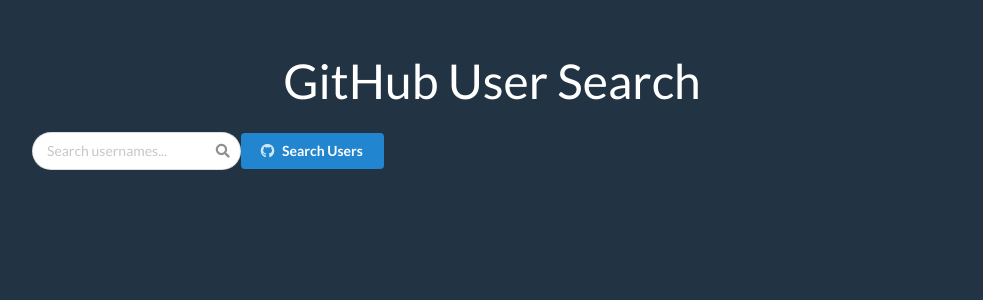
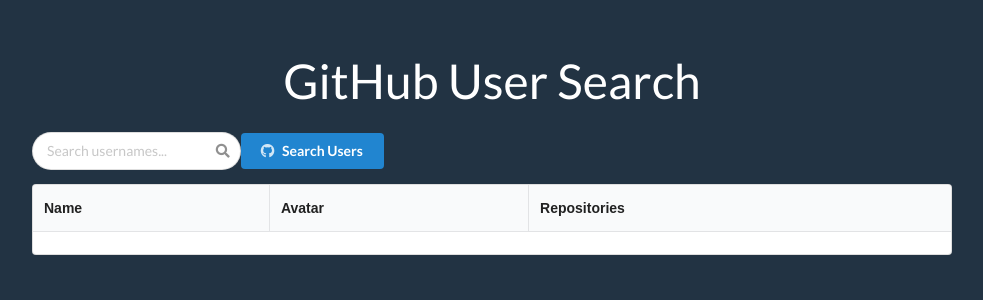
Before and after one commit to KevinKM3/github-users, a React (Create React App) app: page / in a window 1280 px wide. Shown: the top 300 px of the page, without its empty margins (148-1131 px from the left). Built offline with nearby package versions, Linux system fonts and the light colour scheme.

Commit message:
results-table

```diff
--- a/src/App.js
+++ b/src/App.js
@@ -2,6 +2,7 @@
 import Search from "./components/Search";
 
 import "./App.css";
+import Info from "./components/Info";
 
 function App() {
   return (
--- a/src/components/Info.js
+++ b/src/components/Info.js
@@ -1,20 +1,18 @@
 import React from "react";
 
-const Info = () => {
+const Info = ({ data, repositories }) => {
   return (
-    <table class="ui celled table">
+    <table className="ui celled table">
       <thead>
         <tr>
           <th>Name</th>
-          <th>Age</th>
-          <th>Job</th>
+          <th>Avatar</th>
+          <th>Repositories</th>
         </tr>
       </thead>
       <tbody>
         <tr>
-          <td data-label="Name">James</td>
-          <td data-label="Age">24</td>
-          <td data-label="Job">Engineer</td>
+          <td>{data.name}</td>
         </tr>
       </tbody>
     </table>
--- a/src/components/Search.js
+++ b/src/components/Search.js
@@ -1,4 +1,5 @@
 import React, { useState } from "react";
+import Info from "./Info";
 
 const Search = () => {
   const [data, setData] = useState({});
@@ -50,6 +51,7 @@
             <i className="github icon"></i>
             Search Users
           </button>
+          <Info data={data} repositories={repositories} />
         </div>
       </div>
     </>
```
